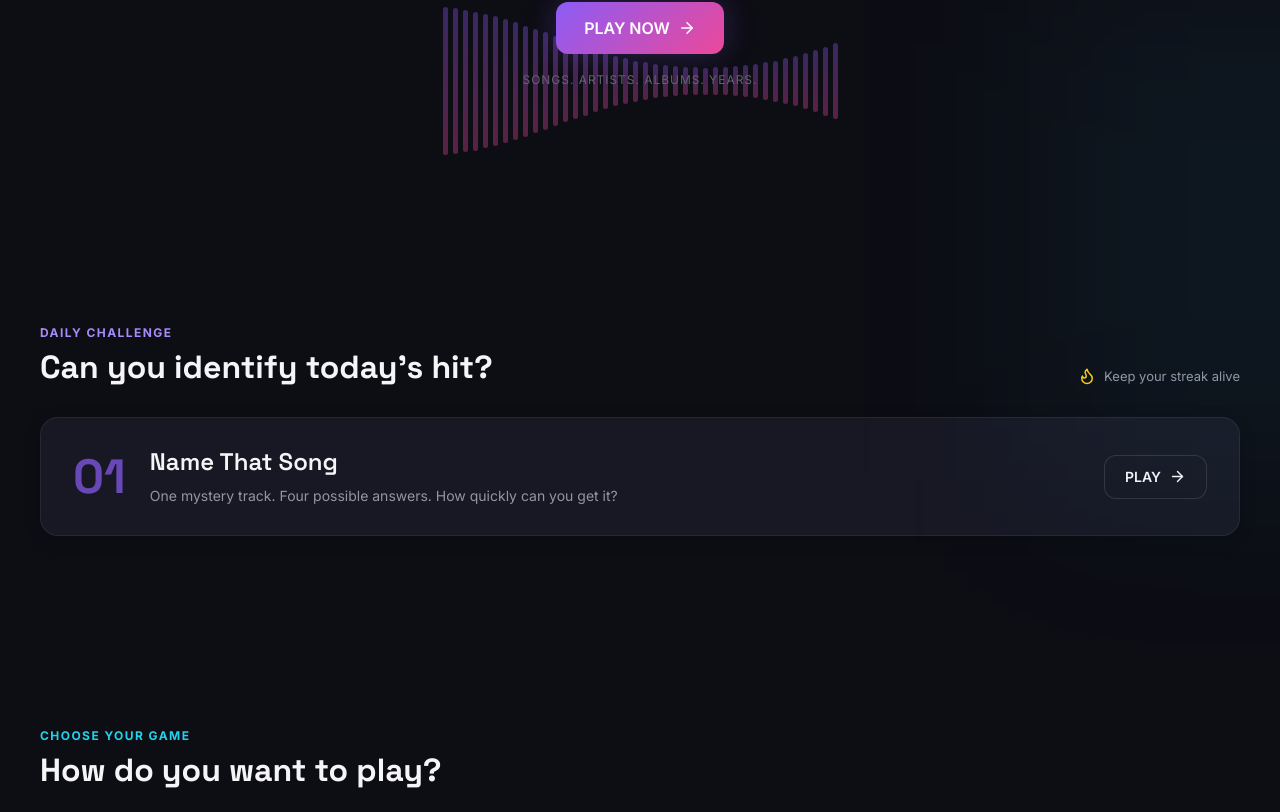
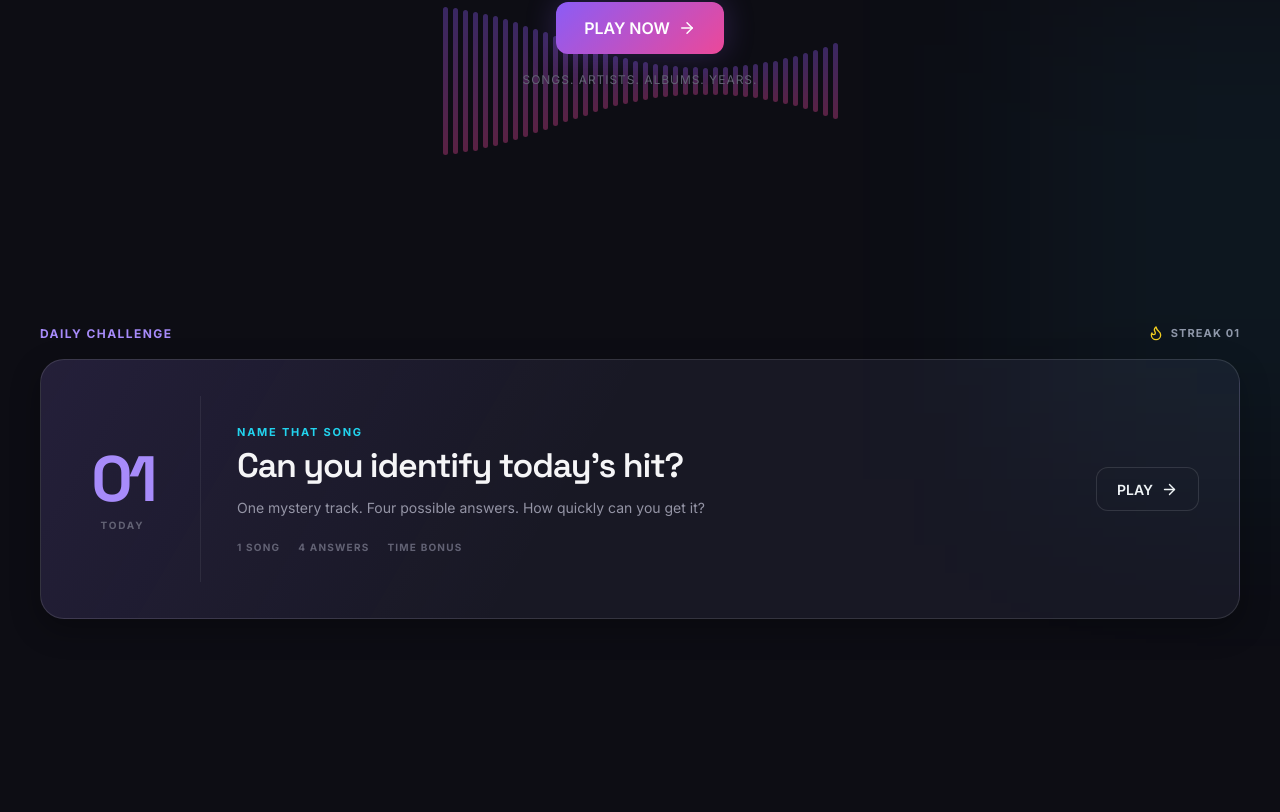
Before and after one commit to PhiLouGii/now-playing, a React (Vite) app: page / in a window 1280 px wide. Shown: the part 571-1383 px from the top of the page. Built offline with nearby package versions, Linux system fonts and the light colour scheme.

Commit message:
Refactor DailyChallenge component layout and styling; update header structure and enhance card design

```diff
--- a/src/components/home/DailyChallenge.css
+++ b/src/components/home/DailyChallenge.css
@@ -7,30 +7,25 @@
   margin: 0 auto;
 }
 
-.daily__header {
+.daily__topline {
   display: flex;
-  align-items: flex-end;
+  align-items: center;
   justify-content: space-between;
-
-  gap: var(--space-xl);
-
-  margin-bottom: var(--space-xl);
+  margin-bottom: 18px;
 }
 
 .daily__eyebrow {
-  margin-bottom: 10px;
-
   color: var(--color-purple-light);
 }
 
 .daily__streak {
   display: flex;
   align-items: center;
-  gap: 8px;
-
+  gap: 7px;
   color: var(--color-muted);
-
-  font-size: 13px;
+  font-size: 11px;
+  font-weight: 700;
+  letter-spacing: 0.1em;
 }
 
 .daily__streak svg {
@@ -38,84 +33,175 @@
 }
 
 .daily__card {
-  display: flex;
+  display: grid;
+  grid-template-columns: 120px 1fr auto;
   align-items: center;
-  justify-content: space-between;
-
-  gap: var(--space-xl);
-
-  padding: 28px 32px;
+  gap: 36px;
+  min-height: 260px;
+  padding: 36px 40px;
+  background:
+    linear-gradient(
+      120deg,
+      rgba(139, 92, 246, 0.1),
+      transparent 45%
+    ),
+    var(--color-surface);
+  border: 1px solid var(--border-medium);
+  border-radius: var(--radius-xl);
+  box-shadow: var(--shadow-md);
+  transition:
+    border-color var(--transition-normal),
+    box-shadow var(--transition-normal),
+    transform var(--transition-normal);
 }
 
-.daily__info {
-  display: flex;
-  align-items: center;
-  gap: 24px;
+.daily__card:hover {
+  transform: translateY(-3px);
+  border-color: rgba(139, 92, 246, 0.3);
+  box-shadow:
+    var(--shadow-md),
+    var(--glow-purple);
 }
 
 .daily__number {
+  display: flex;
+  flex-direction: column;
+  align-items: center;
+  justify-content: center;
+  align-self: stretch;
+  padding-right: 36px;
+  border-right: 1px solid var(--border-subtle);
+}
+
+.daily__number span {
   font-family: var(--font-display);
+  font-size: 64px;
+  font-weight: 700;
+  line-height: 1;
+  letter-spacing: -0.06em;
+  color: var(--color-purple-light);
+}
 
-  font-size: 48px;
+.daily__number small {
+  margin-top: 8px;
+  color: var(--color-subtle);
+  font-size: 10px;
   font-weight: 700;
+  letter-spacing: 0.18em;
+}
 
-  color: var(--color-purple);
+.daily__main {
+  min-width: 0;
+}
 
-  opacity: 0.7;
+.daily__category {
+  margin-bottom: 8px;
+  color: var(--color-cyan);
+  font-size: 11px;
+  font-weight: 700;
+  letter-spacing: 0.16em;
+}
+
+.daily__heading h2 {
+  font-family: var(--font-display);
+  font-size: clamp(24px, 3vw, 34px);
+  font-weight: 600;
+  line-height: 1.1;
+  letter-spacing: -0.035em;
 }
 
 .daily__description {
-  max-width: 520px;
-
-  margin-top: 8px;
-
+  max-width: 560px;
+  margin-top: 12px;
   color: var(--color-muted);
+  font-size: 14px;
+  line-height: 1.6;
 }
 
-.app {
-  min-height: 100vh;
-
-  color: var(--color-white);
-  background: var(--color-bg);
-
-  position: relative;
-  overflow: hidden;
+.daily__details {
+  display: flex;
+  flex-wrap: wrap;
+  gap: 18px;
+  margin-top: 22px;
 }
 
-.app::before {
-  content: '';
-
-  position: fixed;
-
-  width: 700px;
-  height: 700px;
-
-  top: -350px;
-  left: 50%;
-
-  transform: translateX(-50%);
-
-  background: rgba(139, 92, 246, 0.08);
-
-  filter: blur(120px);
-
-  pointer-events: none;
+.daily__details span {
+  color: var(--color-subtle);
+  font-size: 10px;
+  font-weight: 700;
+  letter-spacing: 0.12em;
 }
 
-.app::after {
-  content: '';
+.daily__action {
+  display: flex;
+  justify-content: flex-end;
+}
 
-  position: fixed;
+@media (max-width: 900px) {
+  .daily__card {
+    grid-template-columns: 90px 1fr;
+    gap: 28px;
+  }
 
-  width: 500px;
-  height: 500px;
+  .daily__number {
+    padding-right: 28px;
+  }
 
-  right: -250px;
-  bottom: -250px;
+  .daily__action {
+    grid-column: 2;
+    justify-content: flex-start;
+  }
+}
 
-  background: rgba(34, 211, 238, 0.05);
+@media (max-width: 768px) {
+  .daily {
+    padding: var(--space-3xl) 20px;
+  }
 
-  filter: blur(100px);
+  .daily__topline {
+    align-items: flex-start;
+  }
 
-  pointer-events: none;
+  .daily__streak {
+    font-size: 10px;
+  }
+
+  .daily__card {
+    grid-template-columns: 1fr;
+    gap: 24px;
+    padding: 28px;
+  }
+
+  .daily__number {
+    align-items: flex-start;
+    align-self: auto;
+    padding-right: 0;
+    padding-bottom: 20px;
+    border-right: 0;
+    border-bottom: 1px solid var(--border-subtle);
+  }
+
+  .daily__number span {
+    font-size: 52px;
+  }
+
+  .daily__action {
+    grid-column: auto;
+  }
 }
+
+@media (max-width: 480px) {
+  .daily__topline {
+    align-items: flex-start;
+    flex-direction: column;
+    gap: 10px;
+  }
+
+  .daily__card {
+    padding: 24px;
+  }
+
+  .daily__details {
+    gap: 12px;
+  }
+}
--- a/src/components/home/DailyChallenge.tsx
+++ b/src/components/home/DailyChallenge.tsx
@@ -1,52 +1,61 @@
 import { Flame, ArrowRight } from 'lucide-react'
 import Button from '../ui/Button'
-import Card from '../ui/Card'
 import './DailyChallenge.css'
 
 function DailyChallenge() {
   return (
     <section className="daily">
       <div className="daily__container">
-        <div className="daily__header">
-          <div>
-            <p className="label daily__eyebrow">
-              DAILY CHALLENGE
-            </p>
 
-            <h2 className="heading-lg">
-              Can you identify today's hit?
-            </h2>
-          </div>
+        <div className="daily__topline">
+          <p className="label daily__eyebrow">
+            DAILY CHALLENGE
+          </p>
 
           <div className="daily__streak">
-            <Flame size={18} />
-            <span>Keep your streak alive</span>
+            <Flame size={16} />
+            <span>STREAK 01</span>
           </div>
         </div>
 
-        <Card className="daily__card">
-          <div className="daily__info">
-            <span className="daily__number">
-              01
-            </span>
+        <div className="daily__card">
 
-            <div>
-              <h3 className="heading-md">
-                Name That Song
-              </h3>
+          <div className="daily__number">
+            <span>01</span>
+            <small>TODAY</small>
+          </div>
 
-              <p className="body-sm daily__description">
-                One mystery track. Four possible answers.
-                How quickly can you get it?
+          <div className="daily__main">
+            <div className="daily__heading">
+              <p className="daily__category">
+                NAME THAT SONG
               </p>
+
+              <h2>
+                Can you identify today's hit?
+              </h2>
+            </div>
+
+            <p className="daily__description">
+              One mystery track. Four possible answers.
+              How quickly can you get it?
+            </p>
+
+            <div className="daily__details">
+              <span>1 SONG</span>
+              <span>4 ANSWERS</span>
+              <span>TIME BONUS</span>
             </div>
           </div>
 
-          <Button variant="secondary">
-            PLAY
-            <ArrowRight size={17} />
-          </Button>
-        </Card>
+          <div className="daily__action">
+            <Button variant="secondary">
+              PLAY
+              <ArrowRight size={17} />
+            </Button>
+          </div>
+
+        </div>
       </div>
     </section>
   )
```
